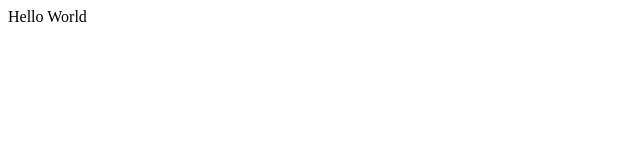
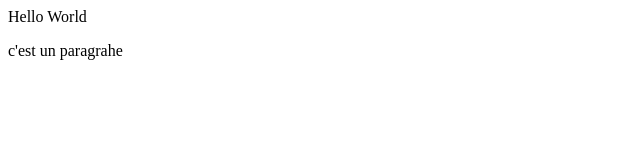
Before and after one commit to AymanSassi/AymanCompany.com, a plain HTML site: page index.html in a window 1280 px wide. Shown: the whole page, without its empty margins (0-640 px from the left). Drawn offline with Linux system fonts and the light colour scheme.

Commit message:
ajout paragraphe

```diff
--- a/index.html
+++ b/index.html
@@ -6,5 +6,9 @@
  </head>
  <body>
    <div id ="top-banner">Hello World</div>
+   <div>
+   <p>c'est un paragrahe</p>
+   </div>
+
  </body>
 </html>
```
